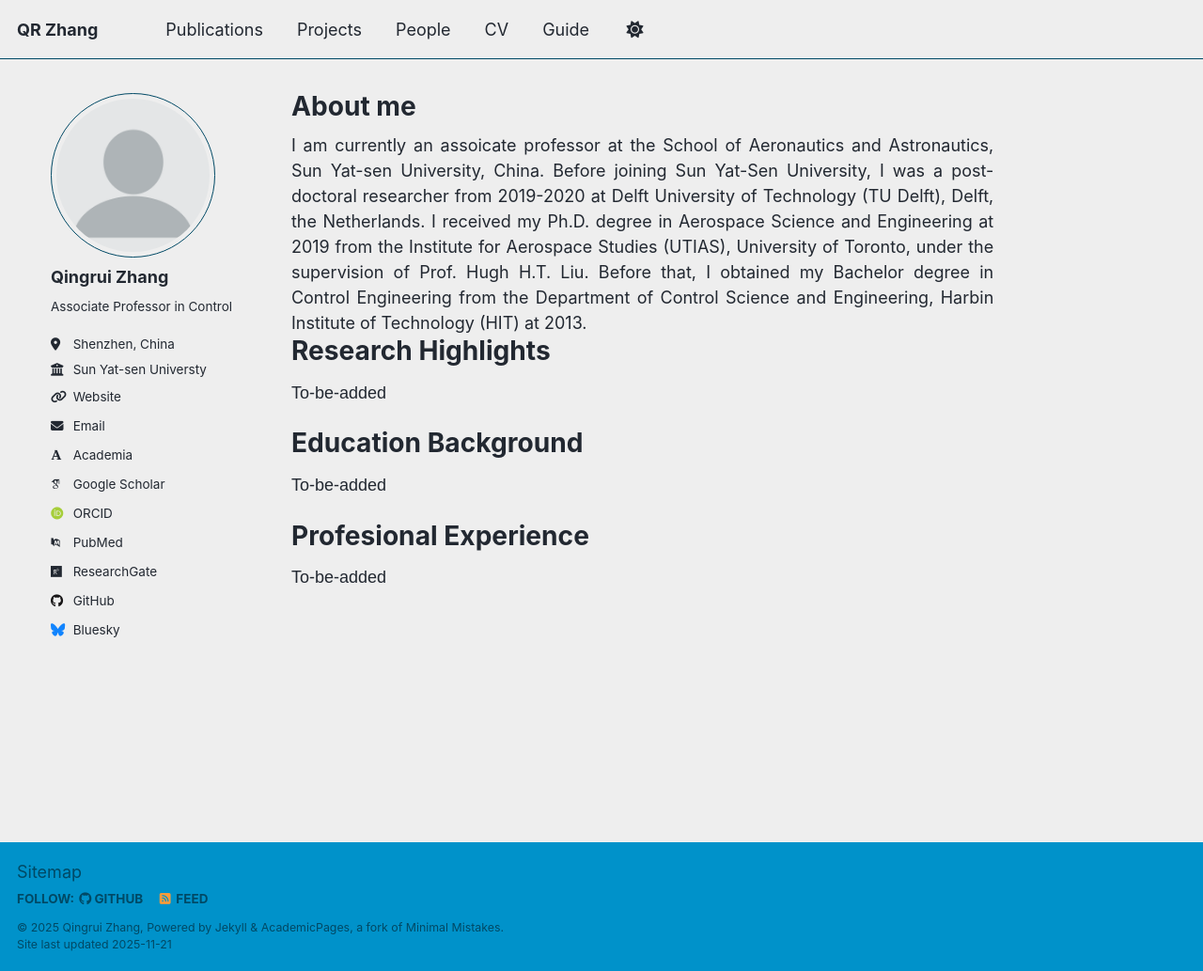
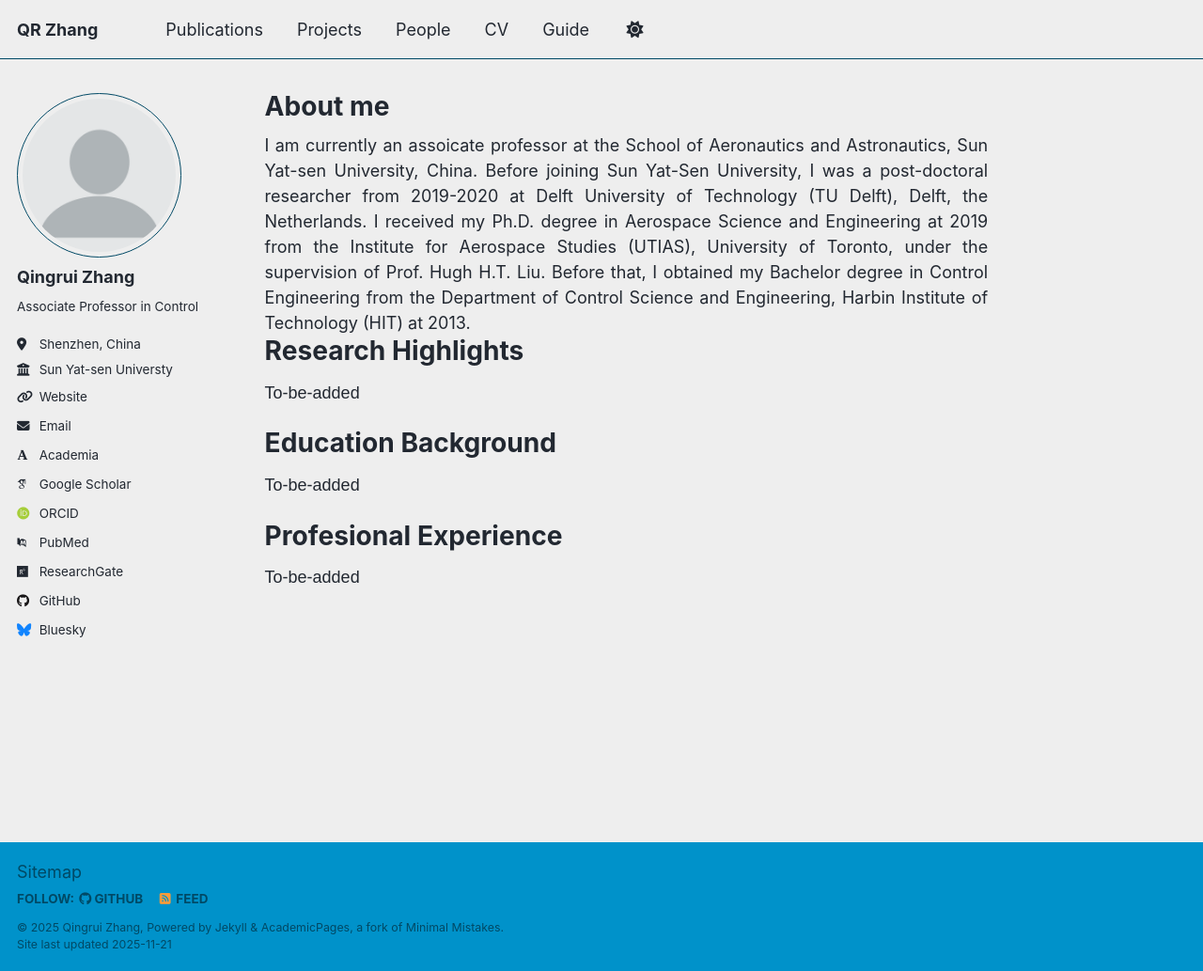
Before and after one commit to QR-Zhang/QR-Zhang.github.io, a Jekyll site: the page built from _pages/about.md, in a window 1280 px wide and 1033 px high. Shown: the whole window at 94% size. Built offline with Jekyll 4.4.1, drawn with Linux system fonts in a browser that asks for light colours; some web fonts are replaced; a script that is not in the unit is left out.

Commit message:
Update _page.scss

```diff
--- a/_sass/layout/_page.scss
+++ b/_sass/layout/_page.scss
@@ -6,7 +6,7 @@
   @include container;
   @include clearfix;
   margin-top: 2em;
-  padding-left: 3em;
+  padding-left: 1em;
   padding-right: 1em;
   animation: intro 0.3s both;
   animation-delay: 0.35s;
@@ -45,7 +45,7 @@
 
 .page__lead {
   font-family: $global-font-family;
-  font-size: $type-size-4;
+  font-size: $type-size-5;
 }
 
 .page__content {
```
